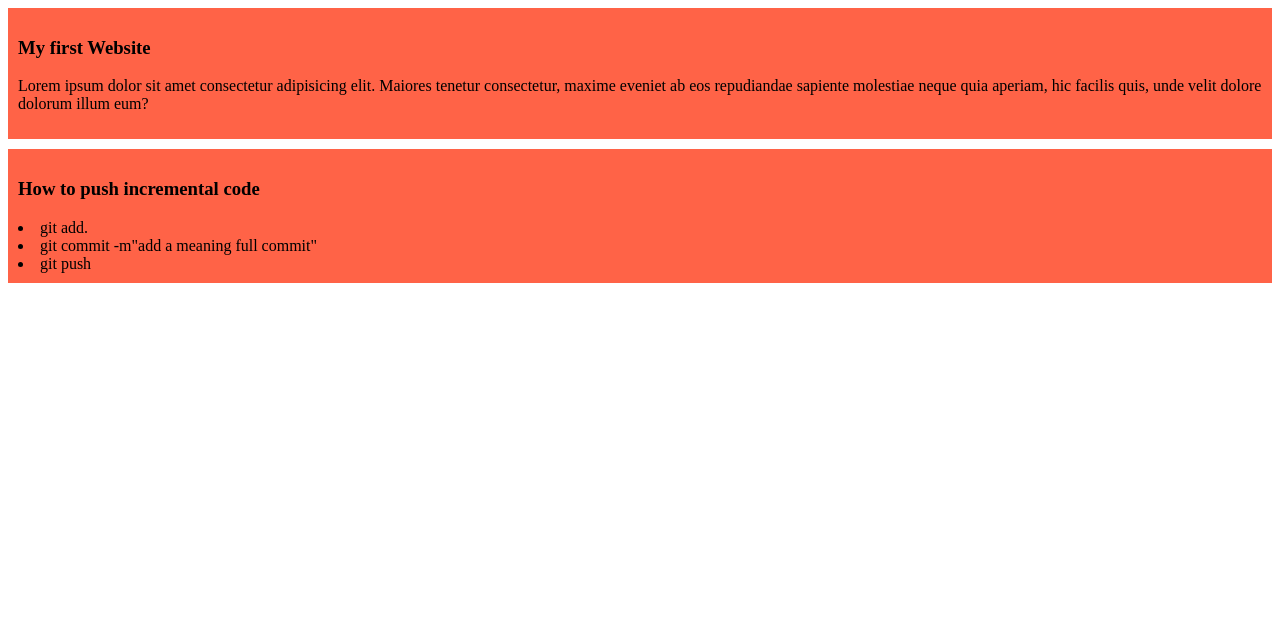
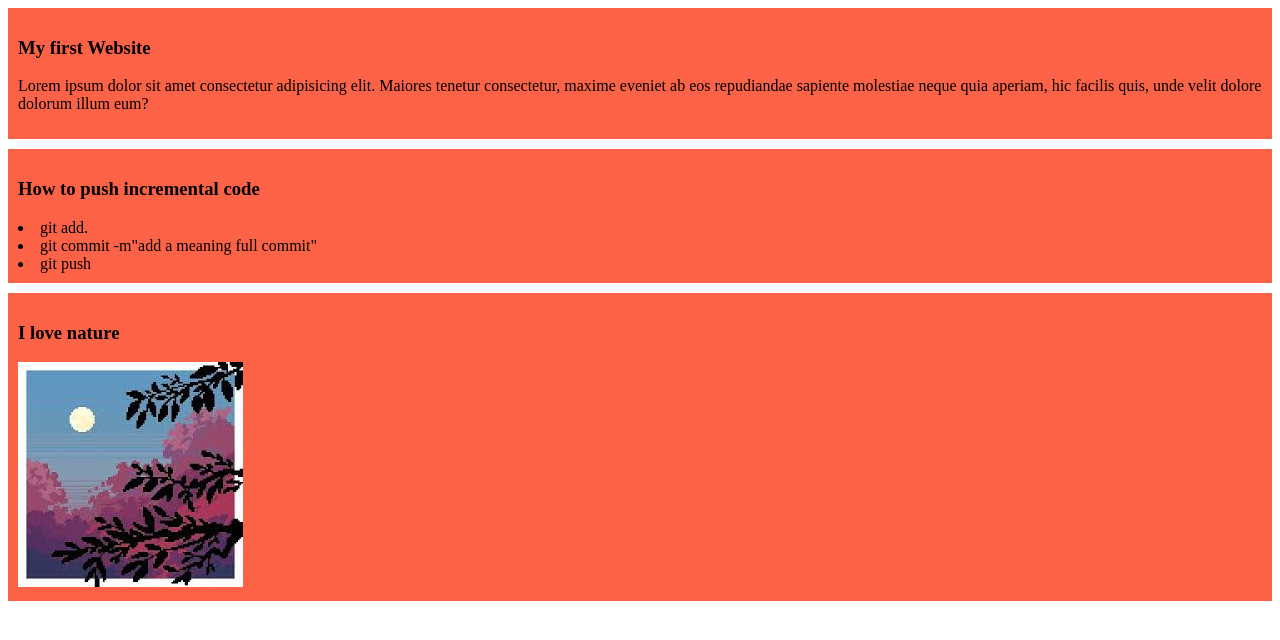
Before and after one commit to Shathil015/my-simple-website, a plain HTML site: page index.html in a window 1280 px wide. Drawn offline with Linux system fonts and the light colour scheme.

Commit message:
add phot commit

```diff
--- a/index.html
+++ b/index.html
@@ -21,5 +21,10 @@
         <li>git commit -m"add a meaning full commit"</li>
         <li>git push</li>
     </div>
+    <div>
+        <h3>I love nature</h3>
+        <img src="kim.jpeg" alt="">
+
+    </div>
 </body>
 </html>
```
Also changed, not shown: kim.jpeg (added), 1 other file.
